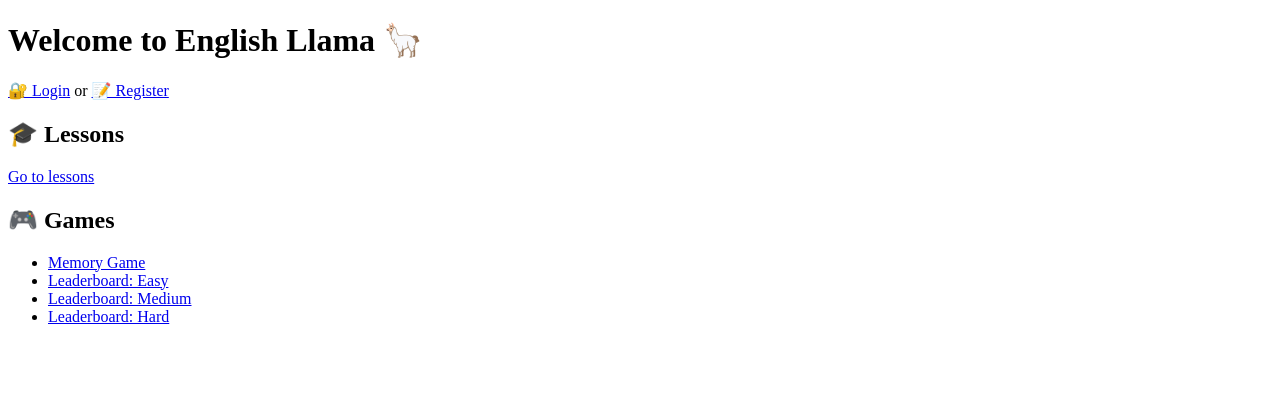
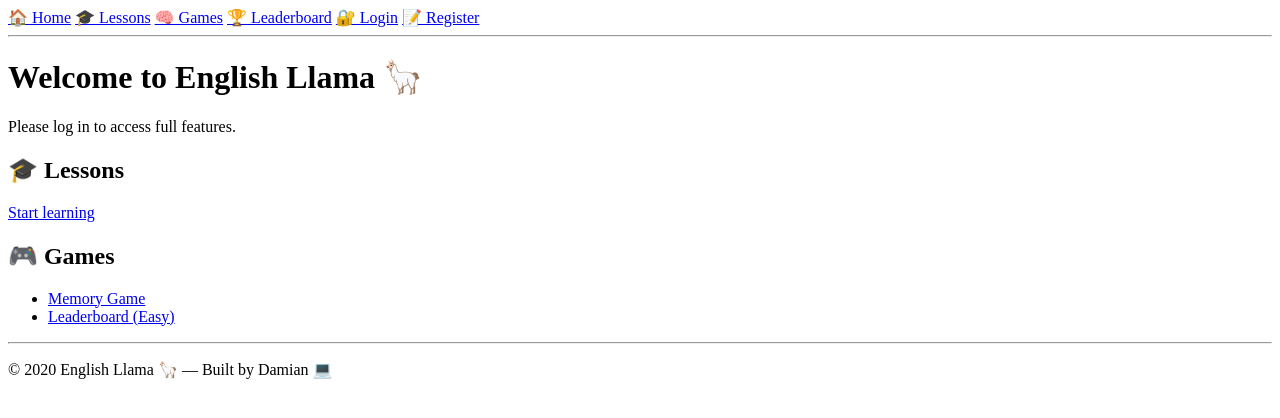
Before and after one commit to dbrepo1992/english-llama, a Django app: template games/templates/games/homepage.html in a window 1280 px wide. Shown: the top 418 px of the page. Run offline with Django 5.2, Linux system fonts and the light colour scheme; the template is opened without the code that fills it: most values are stand-ins (such as "Sample title", 1, 10 or a date in 2020).

Commit message:
Add base template with navbar and footer

```diff
--- a/accounts/views.py
+++ b/accounts/views.py
@@ -4,6 +4,7 @@ from django.contrib.auth import login
 from django.contrib.auth.decorators import login_required
 from django.shortcuts import render
 from games.models import GameResult
+from django.utils.timezone import now
 
 def register(request):
     if request.method == 'POST':
@@ -28,3 +29,8 @@ def profile(request):
     return render(request, 'accounts/profile.html', {
         'user_results': user_results
     })
+
+
+
+def homepage(request):
+    return render(request, 'games/homepage.html', {'now': now()})
--- a/config/settings.py
+++ b/config/settings.py
@@ -11,6 +11,7 @@ https://docs.djangoproject.com/en/5.1/ref/settings/
 """
 
 from pathlib import Path
+from django.template.context_processors import request
 
 # Build paths inside the project like this: BASE_DIR / 'subdir'.
 BASE_DIR = Path(__file__).resolve().parent.parent
@@ -65,6 +66,9 @@ TEMPLATES = [
                 'django.template.context_processors.request',
                 'django.contrib.auth.context_processors.auth',
                 'django.contrib.messages.context_processors.messages',
+                'django.template.context_processors.static',
+                'django.template.context_processors.csrf',
+                'django.template.context_processors.tz',
             ],
         },
     },
--- /dev/null
+++ b/games/templates/games/base.html
@@ -0,0 +1,38 @@
+<!DOCTYPE html>
+<html lang="en">
+<head>
+    <meta charset="UTF-8">
+    <title>{% block title %}English Llama 🦙{% endblock %}</title>
+</head>
+<body>
+
+    <!-- 🌐 Navbar -->
+    <nav>
+        <a href="{% url 'homepage' %}">🏠 Home</a>
+        <a href="/lessons/">🎓 Lessons</a>
+        <a href="{% url 'memory_game' %}">🧠 Games</a>
+        <a href="{% url 'leaderboard' difficulty='easy' %}">🏆 Leaderboard</a>
+        {% if user.is_authenticated %}
+            <a href="{% url 'profile' %}">👤 Profile</a>
+            <a href="{% url 'logout' %}">🚪 Logout</a>
+        {% else %}
+            <a href="{% url 'login' %}">🔐 Login</a>
+            <a href="{% url 'register' %}">📝 Register</a>
+        {% endif %}
+    </nav>
+
+    <hr>
+
+    <!-- 🧩 Page Content -->
+    {% block content %}
+    {% endblock %}
+
+    <hr>
+
+    <!-- 📦 Footer -->
+    <footer>
+        <p>&copy; {{ now|date:"Y" }} English Llama 🦙 — Built by Damian 💻</p>
+    </footer>
+
+</body>
+</html>
--- a/games/templates/games/homepage.html
+++ b/games/templates/games/homepage.html
@@ -1,28 +1,22 @@
-<!DOCTYPE html>
-<html>
-<head>
-    <title>English Llama 🦙</title>
-</head>
-<body>
+{% extends "games/base.html" %}
+
+{% block title %}Home | English Llama{% endblock %}
+
+{% block content %}
 <h1>Welcome to English Llama 🦙</h1>
 
 {% if user.is_authenticated %}
     <p>Hello, {{ user.username }}!</p>
-        <p><a href="{% url 'profile' %}">👤 My Profile</a></p>
-        <p><a href="{% url 'logout' %}">🚪 Logout</a></p>
 {% else %}
-        <p><a href="{% url 'login' %}">🔐 Login</a> or <a href="{% url 'register' %}">📝 Register</a></p>
+    <p>Please log in to access full features.</p>
 {% endif %}
 
 <h2>🎓 Lessons</h2>
-    <p><a href="/lessons/">Go to lessons</a></p>
+<p><a href="/lessons/">Start learning</a></p>
 
 <h2>🎮 Games</h2>
 <ul>
     <li><a href="{% url 'memory_game' %}">Memory Game</a></li>
-        <li><a href="{% url 'leaderboard' difficulty='easy' %}">Leaderboard: Easy</a></li>
-        <li><a href="{% url 'leaderboard' difficulty='medium' %}">Leaderboard: Medium</a></li>
-        <li><a href="{% url 'leaderboard' difficulty='hard' %}">Leaderboard: Hard</a></li>
+    <li><a href="{% url 'leaderboard' difficulty='easy' %}">Leaderboard (Easy)</a></li>
 </ul>
-</body>
-</html>
+{% endblock %}
```
Lines whose indentation alone changed are shown as unchanged.
